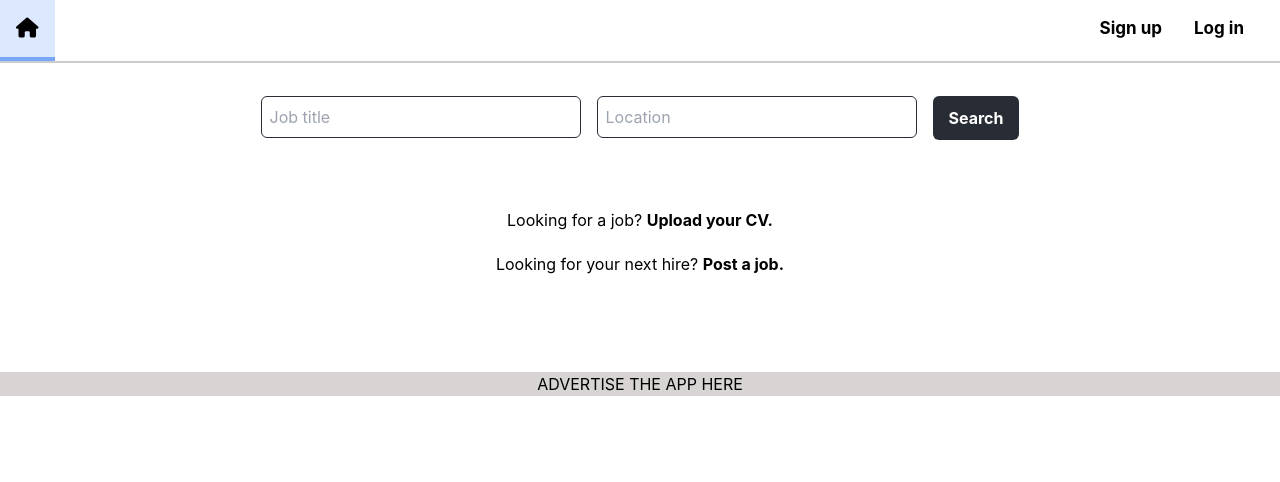
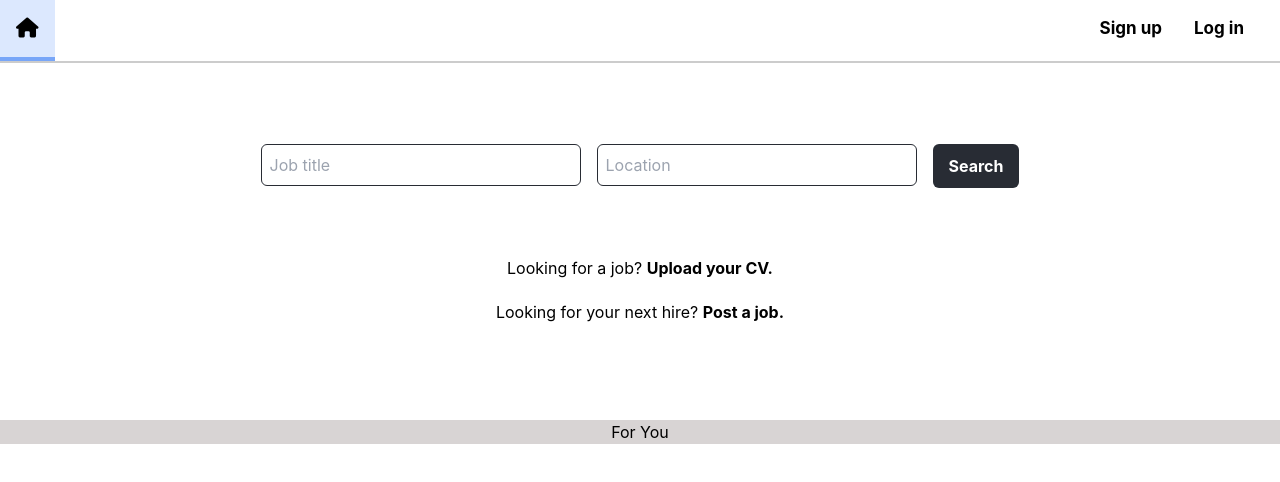
Before and after one commit to shivam-909/seg-large-group, a React (Create React App) app in the folder frontend/: page / in a window 1280 px wide. Shown: the top 482 px of the page. Built offline with nearby package versions, Linux system fonts and the light colour scheme; the HTML template or start-up script is replaced by a standard one.

Commit message:
start implementing API calls for search page

```diff
--- a/frontend/src/Components/SearchPage/JobDetailsCard.js
+++ b/frontend/src/Components/SearchPage/JobDetailsCard.js
@@ -32,7 +32,7 @@ function JobDetailsCard(props) {
     }
 
     return (
-        <div className='max-h-screen overflow-y-scroll border-2 border-darker-grey rounded-xl px-5 py-8 sticky top-0 max-w-[800px]'>
+        <div className='max-h-screen overflow-y-scroll border-2 border-darker-grey rounded-xl px-5 py-8 top-0 max-w-[800px] sticky'>
             <p className='font-bold text-xl'>{props.title}</p>
             <a href='/' target='_blank'>{props.companyName}</a>
             <p className='mb-5'>{props.location}</p>
--- a/frontend/src/Components/SearchPage/SearchPage.js
+++ b/frontend/src/Components/SearchPage/SearchPage.js
@@ -9,6 +9,9 @@ function SearchPage() {
     const [jobs, setJobs] = useState([]);
     const [showJobTitleInputErrorMessage, setShowJobTitleInputErrorMessage] = useState(false);
     const [showLocationInputErrorMessage, setShowLocationInputErrorMessage] = useState(false);
+
+    // TODO: Fetch jobs
+    // TODO: Do filter system
 
     function showResults() {
         if (isJobTitleInputValid() & isLocationInputValid()) {
@@ -36,7 +39,7 @@ function SearchPage() {
     return (
         <div>
             <Navbar/>
-            <div className='mt-24 space-y-5 flex-col'>
+            <div className='mt-36 space-y-5 flex-col'>
                 <SearchBar onclick={showResults} onJobTitleInputChange={() => setShowJobTitleInputErrorMessage(false)} onLocationInputChange={() => setShowLocationInputErrorMessage(false)} displayJobTitleInputErrorMessage={showJobTitleInputErrorMessage} displayLocationInputErrorMessage={showLocationInputErrorMessage}/>
                 {jobs.length > 0 ?
                     <div className='space-y-12'>
@@ -60,7 +63,7 @@ function SearchPage() {
                             <p>Looking for your next hire? <a className='font-bold' href='/'>Post a job.</a></p>
                         </div>
                         <div className='bg-darker-grey min-w-screen flex items-center justify-center'>
-                            <p>ADVERTISE THE APP HERE</p>
+                            <p>For You</p>
                         </div>
                     </div>
                 }
```
